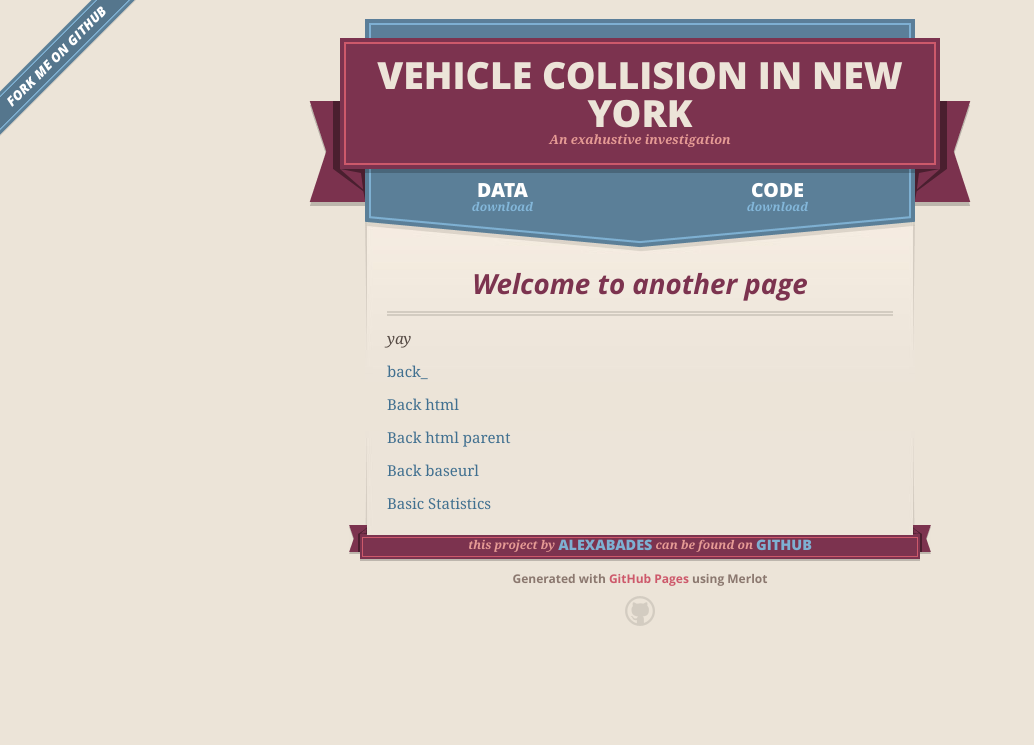
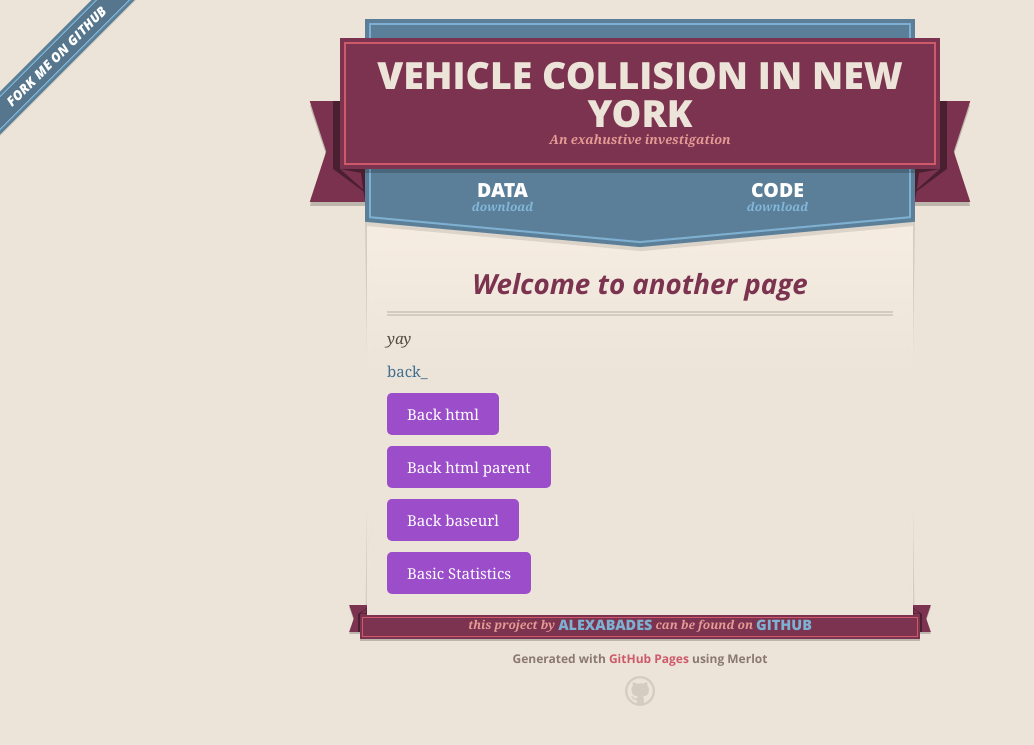
Before and after one commit to AlexAbades/veh-col-NY, a Jekyll site: the page built from pages/motivation.md, in a window 1280 px wide. Shown: the top 745 px of the page, without its empty margins (0-1034 px from the left). Built offline with Jekyll 4.4.1, drawn with Linux system fonts in a browser that asks for light colours; our own code applies the rules of GitHub Pages for plain Markdown files.

Commit message:
Adding custon styles

```diff
--- a/assets/css/mobile.css
+++ b/assets/css/mobile.css
@@ -508,12 +508,3 @@ dd p:first-child {
   font-size: .85em;
   font-style: italic;
 }
-
-.btn {
-  background-color: #9b4dca;
-  color: #fff;
-  padding: 10px 20px;
-  border-radius: 5px;
-  text-decoration: none;
-  display: inline-block;
-}
--- a/assets/css/non-screen.css
+++ b/assets/css/non-screen.css
@@ -152,12 +152,3 @@ hr {
   height: 42px;
   background: transparent url('../images/hr-2x.jpg') center center repeat-x;
 }
-
-.btn {
-  background-color: #9b4dca;
-  color: #fff;
-  padding: 10px 20px;
-  border-radius: 5px;
-  text-decoration: none;
-  display: inline-block;
-}
--- a/assets/css/style.scss
+++ b/assets/css/style.scss
@@ -2,3 +2,13 @@
 ---
 
 @import 'jekyll-theme-merlot';
+
+
+.btn {
+    background-color: #9b4dca;
+    color: #fff;
+    padding: 10px 20px;
+    border-radius: 5px;
+    text-decoration: none;
+    display: inline-block;
+  }
```
